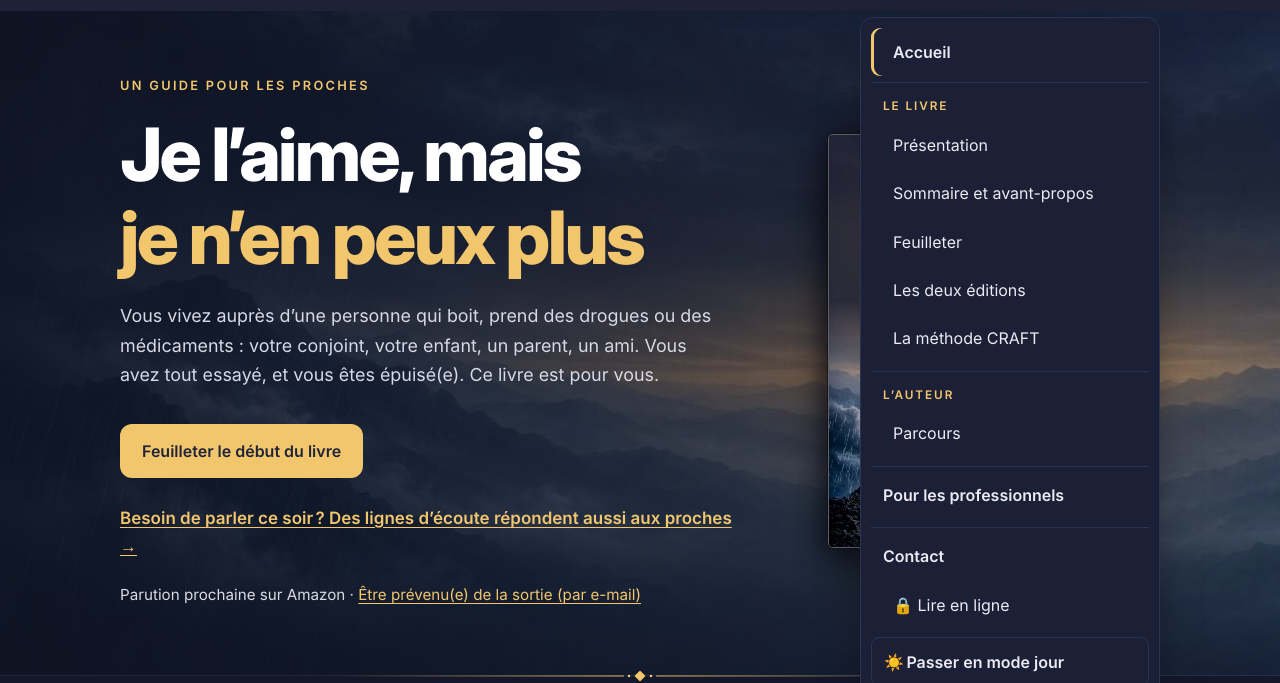
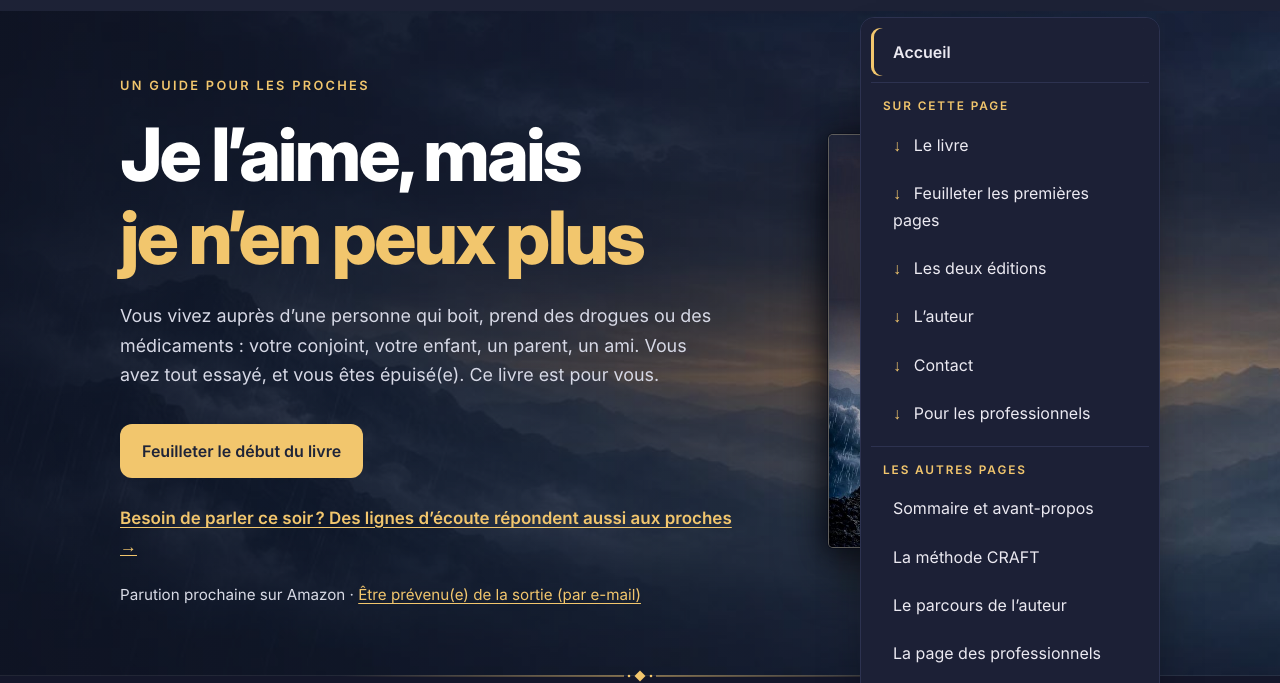
Before and after one commit to lionelgarnier-auteur/lionelgarnier-auteur.github.io, a plain HTML site: page index.html in a window 1280 px wide. Both pictures are taken after a click on the button "Menu". Shown: the part 67-750 px from the top of the page. Drawn offline with Linux system fonts and the light colour scheme.

Commit message:
V81 : menu « Sur cette page », cadre des chapitres qui se referme, phrase plus claire, lien du sommaire centré

```diff
--- a/index.html
+++ b/index.html
@@ -601,7 +601,8 @@ main > section{position:relative}main > section:not(.feuilleter)::before,main >
 .feuilleter .commandes:has(> .loupe-btn:only-child){display:none}.feuilleter .loupe-btn{display:none!important}
 /* V80 : chaque étape se touche et montre ses chapitres dans un panneau qui s'ouvre sous sa rangée, sur toute la largeur : les cartes gardent leur taille, aucun vide (demande de Lionel) */
 .etape{cursor:pointer;position:relative;transition:border-color .25s,box-shadow .25s;-webkit-tap-highlight-color:transparent}
-.etape:hover{border-color:rgba(242,198,109,.55)}
+/* V81 : le survol ne s'applique qu'à la souris (sur un écran tactile, il restait collé à la dernière carte touchée) */
+@media (hover:hover){.etape:hover{border-color:rgba(242,198,109,.55)}}
 .etape.ouverte{border-color:rgba(242,198,109,.75);box-shadow:0 10px 28px rgba(0,0,0,.18)}
 /* une flèche dorée pleine part de l'étape touchée et descend vers le détail */
 .etape.ouverte::after{content:'';position:absolute;left:50%;bottom:-17px;width:0;height:0;transform:translateX(-50%);border-left:15px solid transparent;border-right:15px solid transparent;border-top:16px solid #f2c66d;filter:drop-shadow(0 2px 3px rgba(0,0,0,.35));z-index:2}
@@ -609,7 +610,7 @@ main > section{position:relative}main > section:not(.feuilleter)::before,main >
 .etape .voir .chev{width:8px;height:8px;border-right:2px solid currentColor;border-bottom:2px solid currentColor;transform:translateY(-2px) rotate(45deg);transition:transform .3s}
 .etape.ouverte .voir .chev{transform:translateY(2px) rotate(-135deg)}
 .etape .chap{display:none}
-.chap-panneau{grid-column:1 / -1!important;background:var(--surface);border:1px solid rgba(242,198,109,.75);border-radius:16px;padding:20px 22px 22px;animation:panIn .4s ease both}
+.chap-panneau{cursor:pointer;-webkit-tap-highlight-color:transparent;grid-column:1 / -1!important;background:var(--surface);border:1px solid rgba(242,198,109,.75);border-radius:16px;padding:20px 22px 22px;animation:panIn .4s ease both}
 .chap-panneau .titre{font-family:var(--display);font-weight:800;font-size:.85rem;letter-spacing:.08em;color:var(--or-fonce);text-transform:uppercase}
 .chap-panneau ul{list-style:none;margin:14px 0 0;padding:0;display:grid;grid-template-columns:repeat(auto-fit,minmax(min(100%,280px),1fr));gap:12px 28px}
 .chap-panneau li{display:grid;grid-template-columns:1.9em 1fr;gap:8px;font-size:.95rem;line-height:1.45;color:var(--fg);animation:chapIn .45s ease both}
@@ -633,9 +634,16 @@ main > section{position:relative}main > section:not(.feuilleter)::before,main >
 .carte-pro .pro-bouton{margin-top:22px;text-align:center}
 .carte-pro .pro-bouton a{display:inline-flex;align-items:center;gap:10px;min-height:48px;padding:10px 22px;border-radius:999px;border:1.5px solid #f2c66d;color:var(--or-fonce);font-weight:700;text-decoration:none;transition:background .2s,color .2s}
 .carte-pro .pro-bouton a:hover,.carte-pro .pro-bouton a:focus-visible{background:#f2c66d;color:#1a1d33}
+/* V81 : le lien « Lire le sommaire complet et l'avant-propos » est centré sous les étapes (demande de Lionel) */
+#livre .plus-livre{text-align:center;margin-top:28px}
+/* V81 : dans le menu, les raccourcis « Sur cette page » portent une petite flèche vers le bas (on reste sur la page, elle glisse jusqu'à la partie) */
+.nav nav.menu .menu-liste a.menu-simple[href="/professionnels"]{margin-top:0;border-top:0;border-radius:9px;padding:11px 12px 11px 22px;font-weight:400}
+.nav nav.menu .menu-liste a.menu-relecteurs{margin-top:8px;border-top:1px solid var(--ligne);padding-top:15px}
+#pros-carte{scroll-margin-top:100px}
+.menu-liste a.menu-ici::before{content:'↓';display:inline-block;width:1.3em;color:var(--or-fonce);font-weight:700}
 /* V80 : la phrase « Ce livre ne promet pas… » posée sur le paysage de la couverture ; quand elle arrive à l'écran, le paysage s'éclaire doucement (lever du jour) */
 .promesse{position:relative;isolation:isolate;margin-top:56px;margin-bottom:18px;padding:64px 32px 58px;border:1px solid rgba(242,198,109,.5);background:#151929 url(/fond-paysage.jpg) center 40%/cover no-repeat;box-shadow:0 18px 40px rgba(0,0,0,.3);gap:14px;overflow:hidden}
-.promesse::before{content:'';position:absolute;inset:0;z-index:-1;background:linear-gradient(rgba(15,19,34,.5),rgba(15,19,34,.62))}
+.promesse::before{content:'';position:absolute;inset:0;z-index:-1;background:linear-gradient(rgba(15,19,34,0.12),rgba(15,19,34,0.28))}
 .promesse::after{content:'';position:absolute;inset:0;z-index:-1;background:rgba(9,11,22,.9);opacity:0;pointer-events:none}
 .promesse.attend::after{opacity:1}
 .promesse.attend strong,.promesse.attend span{opacity:.5}
@@ -661,16 +669,18 @@ main > section{position:relative}main > section:not(.feuilleter)::before,main >
       <a class="sos" href="/numeros-aide"><svg class="ico-tel" viewBox="0 0 24 24" width="16" height="16" aria-hidden="true" focusable="false"><path fill="currentColor" d="M6.6 10.8a15.1 15.1 0 0 0 6.6 6.6l2.2-2.2a1 1 0 0 1 1-.25 11.4 11.4 0 0 0 3.6.57 1 1 0 0 1 1 1V20a1 1 0 0 1-1 1A17 17 0 0 1 3 4a1 1 0 0 1 1-1h3.5a1 1 0 0 1 1 1c0 1.25.2 2.45.57 3.57a1 1 0 0 1-.25 1z"/></svg>Numéros d’aide</a>
       <div class="menu-liste" id="menu-liste" hidden>
         <a href="/#top" class="menu-accueil" aria-current="page">Accueil</a>
-        <p class="menu-groupe">Le livre</p>
-        <a href="#livre">Présentation</a>
+        <p class="menu-groupe">Sur cette page</p>
+        <a href="#livre" class="menu-ici">Le livre</a>
+        <a href="#section-feuilleter" class="menu-ici">Feuilleter les premières pages</a>
+        <a href="#editions" class="menu-ici">Les deux éditions</a>
+        <a href="#auteur" class="menu-ici">L’auteur</a>
+        <a href="#contact" class="menu-ici">Contact</a>
+        <a href="#pros-carte" class="menu-ici">Pour les professionnels</a>
+        <p class="menu-groupe">Les autres pages</p>
         <a href="/le-livre">Sommaire et avant-propos</a>
-        <a href="#section-feuilleter">Feuilleter</a>
-        <a href="#editions">Les deux éditions</a>
         <a href="/methode-craft">La méthode CRAFT</a>
-        <p class="menu-groupe">L’auteur</p>
-        <a href="/auteur">Parcours</a>
-        <a href="/professionnels">Pour les professionnels</a>
-        <a href="#contact" class="menu-contact">Contact</a>
+        <a href="/auteur">Le parcours de l’auteur</a>
+        <a href="/professionnels" class="menu-simple">La page des professionnels</a>
         <a href="https://edition-discrete.pages.dev/" class="menu-relecteurs" rel="nofollow">🔒 Lire en ligne</a>
         <button type="button" class="menu-mode" id="menu-mode"><span class="ico" aria-hidden="true"></span><span class="txt"></span></button>
         <a href="/numeros-aide" class="menu-aide"><svg class="ico-tel" viewBox="0 0 24 24" width="16" height="16" aria-hidden="true" focusable="false"><path fill="currentColor" d="M6.6 10.8a15.1 15.1 0 0 0 6.6 6.6l2.2-2.2a1 1 0 0 1 1-.25 11.4 11.4 0 0 0 3.6.57 1 1 0 0 1 1 1V20a1 1 0 0 1-1 1A17 17 0 0 1 3 4a1 1 0 0 1 1-1h3.5a1 1 0 0 1 1 1c0 1.25.2 2.45.57 3.57a1 1 0 0 1-.25 1z"/></svg>Numéros d’aide</a>
@@ -810,7 +820,7 @@ main > section{position:relative}main > section:not(.feuilleter)::before,main >
         <div class="mail"><a href="mailto:contact@lionelgarnier.fr" class="lienmail"><code id="adresse">contact@lionelgarnier.fr</code></a><button type="button" id="copier">Copier</button><span class="sr" id="copie-etat" aria-live="polite"></span></div>
         <p>Je lis tous les messages. Je ne peux pas donner d’avis médical ni suivre une situation personnelle, mais je peux vous dire vers qui vous tourner. En cas d’urgence, appelez le 15 ou le 112.</p>
       </div>
-      <div class="carte carte-pro">
+      <div class="carte carte-pro" id="pros-carte">
         <p class="etiquette">Pour les professionnels</p>
         <h2 class="h-carte">Vous accompagnez des familles ?</h2>
         <p>CSAPA, CJC, médecins, associations, groupes de parole, travail social : je peux venir présenter le livre, témoigner de mon parcours ou échanger avec vos équipes et vos groupes. Les pages d’exercices peuvent être photocopiées pour vos groupes, à certaines conditions.</p>
@@ -1223,6 +1233,8 @@ window.INTRO_VIDEO='/teaser-accueil-V16.mp4';
   P.innerHTML='<p class="titre"></p><ul></ul>';P.firstChild.textContent=c.querySelector('.n').textContent+' · '+c.querySelector('h3').textContent;P.lastChild.innerHTML=l.innerHTML;P.setAttribute('aria-label','Chapitres de l’'+c.querySelector('.n').textContent.toLowerCase());place();}
  C.forEach(function(c){var b=c.querySelector('.voir'),l=c.querySelector('.chap');if(!b||!l)return;b.setAttribute('aria-controls','chap-panneau');l.removeAttribute('hidden');
   c.addEventListener('click',function(e){if(e.target.closest('a'))return;if(act===c)ferme();else ouvre(c);});});
+ /* V81 : toucher le panneau des chapitres le referme aussi (demande de Lionel), sauf si on est en train de sélectionner du texte */
+ P.addEventListener('click',function(){if(String(window.getSelection&&window.getSelection())!=='')return;ferme();});
  var t=null;window.addEventListener('resize',function(){clearTimeout(t);t=setTimeout(place,120);});})();
 </script>
 <script>
```
